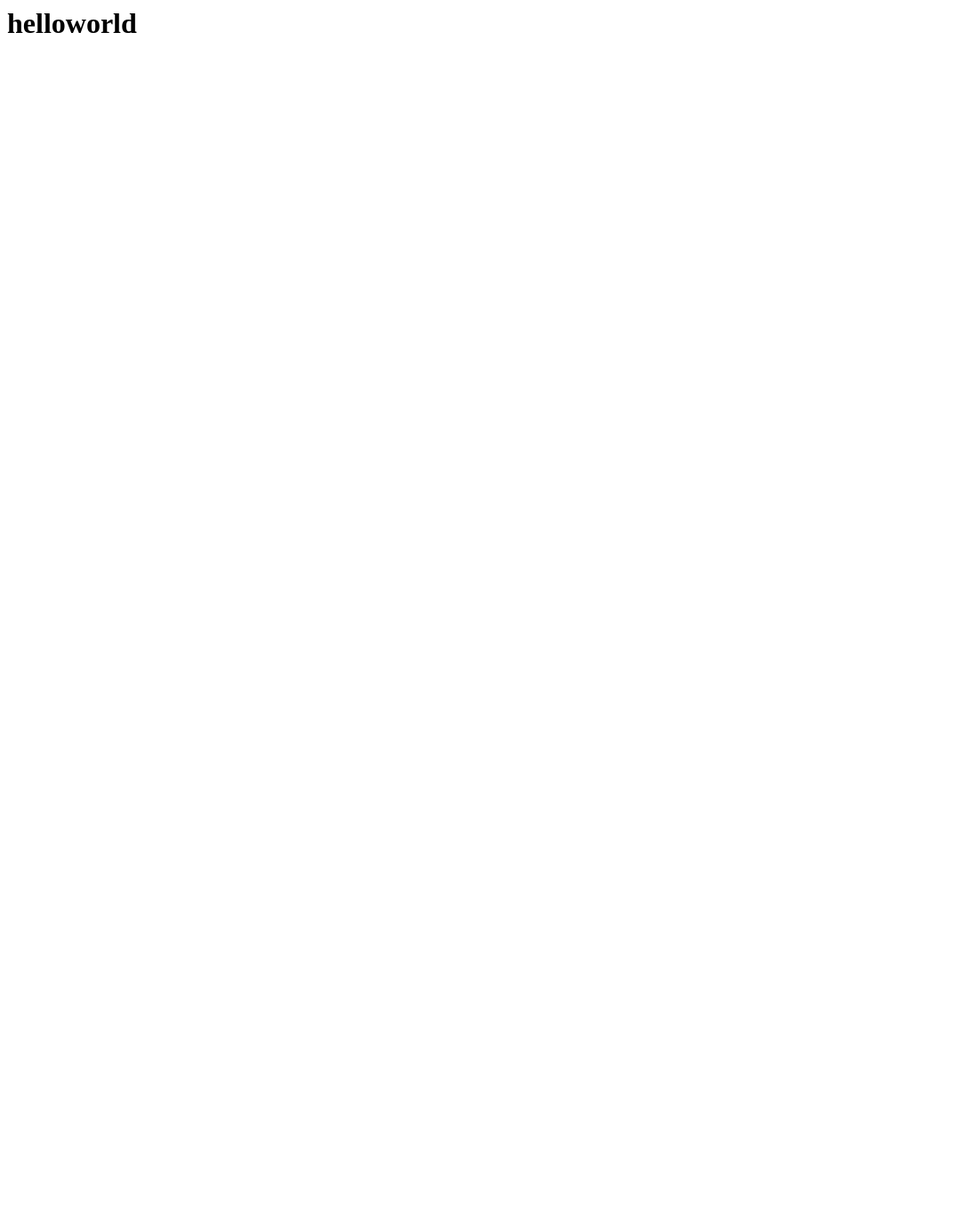
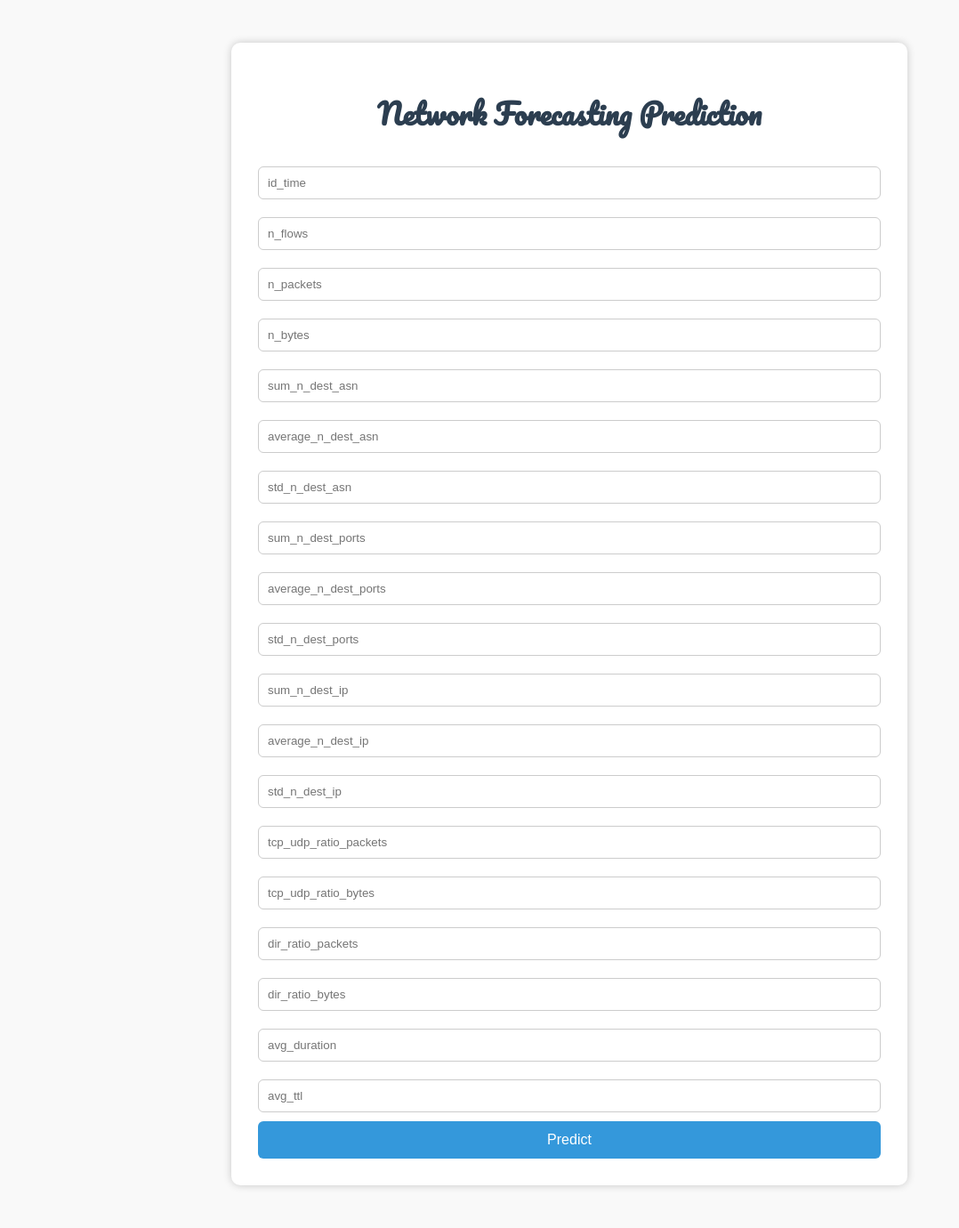
Before and after one commit to ShaikAmeena2990/Network-Forecating-Deployment, a Flask app: page / in a window 1280 px wide. Before the commit the part shown is almost empty. Shown: the whole page at 89% size, without its empty margins (0-1078 px from the left). Before the commit the page ends 37 px from the top, so only its background shows below. Run offline with Flask 3, Linux system fonts and the light colour scheme; parts of the project's set-up code (start-up, migrations or seed data) failed here and were passed over.

Commit message:
This  Web app is ready

```diff
--- a/app.py
+++ b/app.py
@@ -13,7 +13,23 @@ scalar=pickle.load(open('scaling.pkl','rb'))
 def home():
     return render_template('home.html')
 
+@app.route('/predict_api',methods=['POST'])
+def predict_api():
+    data=request.json['data']
+    print(data)
+    print(np.array(list(data.values())).reshape(1,-1))
+    new_data=scalar.transform(np.array(list(data.values())).reshape(1,-1))
+    output=model.predict(new_data)
+    print(output[0])
+    return jsonify(output[0])
 
+@app.route('/predict',methods=['POST'])
+def predict():
+    data=[float(x) for x in request.form.values()]
+    final_input=scalar.transform(np.array(data).reshape(1,-1))
+    print(final_input)
+    output=model.predict(final_input)[0]
+    return render_template("home.html",prediction_text="The Network Forcasting prediction is {}".format(output))
 
 if __name__=="__main__":
     app.run(debug=True)
--- a/templates/home.html
+++ b/templates/home.html
@@ -1,3 +1,90 @@
-<h1>
-    helloworld
-</h1>
+<!DOCTYPE html>
+<html lang="en">
+<head>
+  <meta charset="UTF-8">
+  <title>Network Forecasting ML App</title>
+  <link href="https://fonts.googleapis.com/css?family=Pacifico|Arimo|Hind:300|Open+Sans+Condensed:300" rel="stylesheet">
+  <style>
+    body {
+      font-family: 'Hind', sans-serif;
+      background-color: #f9f9f9;
+      padding: 40px;
+    }
+
+    .container {
+      max-width: 700px;
+      margin: auto;
+      background: white;
+      padding: 30px;
+      border-radius: 10px;
+      box-shadow: 0 0 10px rgba(0,0,0,0.2);
+    }
+
+    h1 {
+      text-align: center;
+      font-family: 'Pacifico', cursive;
+      color: #2c3e50;
+    }
+
+    input[type="text"] {
+      width: 100%;
+      padding: 10px;
+      margin: 10px 0;
+      box-sizing: border-box;
+      border-radius: 6px;
+      border: 1px solid #ccc;
+    }
+
+    button {
+      width: 100%;
+      background-color: #3498db;
+      color: white;
+      padding: 12px;
+      font-size: 16px;
+      border: none;
+      border-radius: 6px;
+      cursor: pointer;
+    }
+
+    .result {
+      margin-top: 20px;
+      font-size: 18px;
+      text-align: center;
+      color: green;
+    }
+  </style>
+</head>
+<body>
+  <div class="container">
+    <h1>Network Forecasting Prediction</h1>
+    <form action="{{ url_for('predict') }}" method="POST">
+
+      <input type="text" name="id_time" placeholder="id_time" required />
+      <input type="text" name="n_flows" placeholder="n_flows" required />
+      <input type="text" name="n_packets" placeholder="n_packets" required />
+      <input type="text" name="n_bytes" placeholder="n_bytes" required />
+      <input type="text" name="sum_n_dest_asn" placeholder="sum_n_dest_asn" required />
+      <input type="text" name="average_n_dest_asn" placeholder="average_n_dest_asn" required />
+      <input type="text" name="std_n_dest_asn" placeholder="std_n_dest_asn" required />
+      <input type="text" name="sum_n_dest_ports" placeholder="sum_n_dest_ports" required />
+      <input type="text" name="average_n_dest_ports" placeholder="average_n_dest_ports" required />
+      <input type="text" name="std_n_dest_ports" placeholder="std_n_dest_ports" required />
+      <input type="text" name="sum_n_dest_ip" placeholder="sum_n_dest_ip" required />
+      <input type="text" name="average_n_dest_ip" placeholder="average_n_dest_ip" required />
+      <input type="text" name="std_n_dest_ip" placeholder="std_n_dest_ip" required />
+      <input type="text" name="tcp_udp_ratio_packets" placeholder="tcp_udp_ratio_packets" required />
+      <input type="text" name="tcp_udp_ratio_bytes" placeholder="tcp_udp_ratio_bytes" required />
+      <input type="text" name="dir_ratio_packets" placeholder="dir_ratio_packets" required />
+      <input type="text" name="dir_ratio_bytes" placeholder="dir_ratio_bytes" required />
+      <input type="text" name="avg_duration" placeholder="avg_duration" required />
+      <input type="text" name="avg_ttl" placeholder="avg_ttl" required />
+
+      <button type="submit">Predict</button>
+    </form>
+
+    {% if prediction_text %}
+      <div class="result">{{ prediction_text }}</div>
+    {% endif %}
+  </div>
+</body>
+</html>
```
